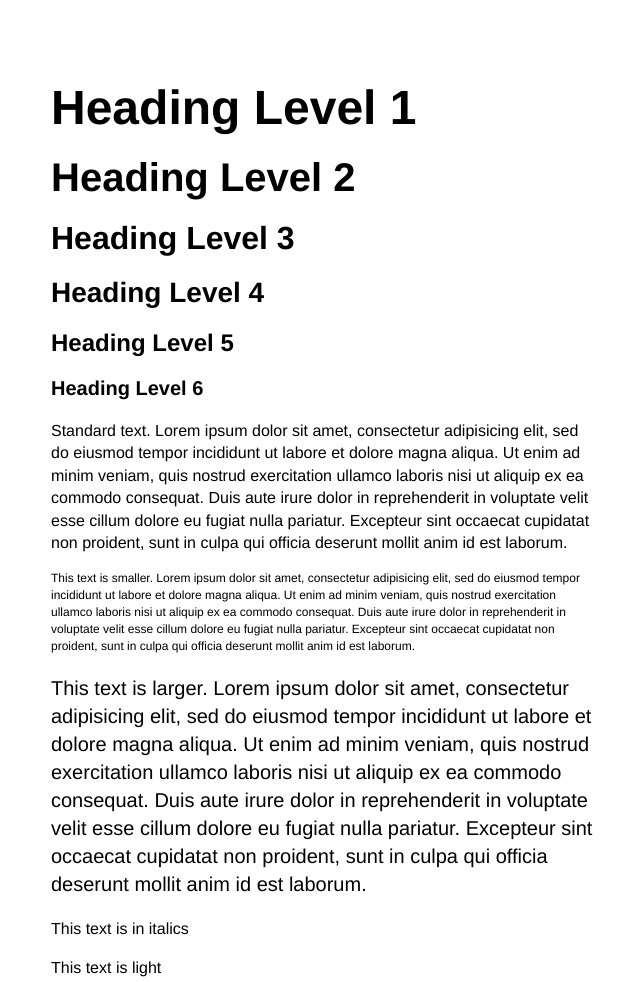
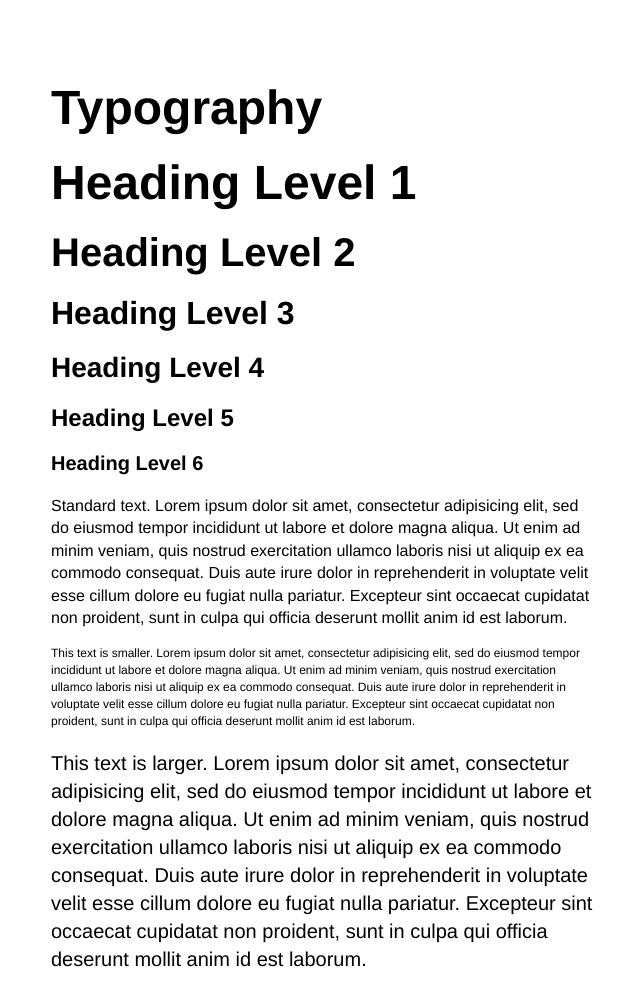
Before and after one commit to codernaut85/solar-css, a website built with webpack: page static/typography.html in a window 1280 px wide. Shown: the top 982 px of the page, without its empty margins (29-669 px from the left). Built offline with nearby package versions, Linux system fonts and the light colour scheme.

Commit message:
Added h1 to typography.html

```diff
--- a/static/typography.html
+++ b/static/typography.html
@@ -12,6 +12,8 @@
 			<div class="wrapper--inner">
 				<div class="row  row--separated">
 					<div class="column--half">
+						<h1>Typography</h1>
+
 						<h1>Heading Level 1</h1>
 
 						<h2>Heading Level 2</h2>
```
